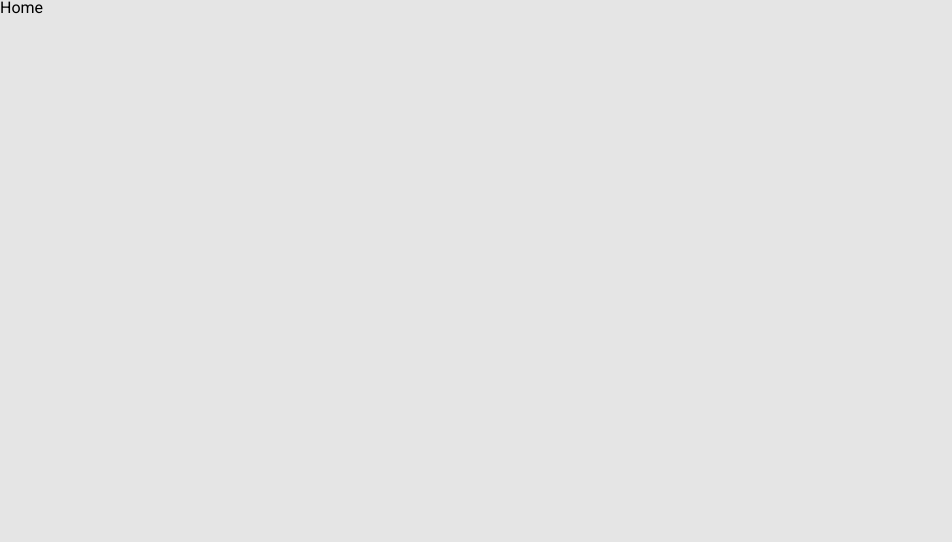
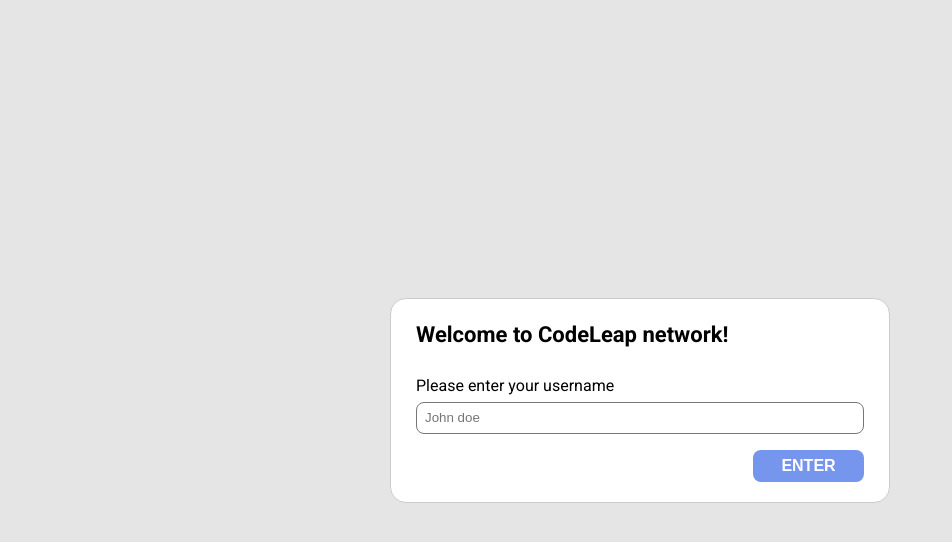
Before and after one commit to Guilherme-NL/network_next, a Next.js app: page / in a window 1280 px wide. Shown: the top 542 px of the page, without its empty margins (0-952 px from the left). Built offline with nearby package versions, Linux system fonts and the light colour scheme.

Commit message:
feat: add signup page

```diff
--- a/package.json
+++ b/package.json
@@ -19,6 +19,7 @@
     "postcss": "8.4.23",
     "react": "18.2.0",
     "react-dom": "18.2.0",
+    "styled-components": "^5.3.10",
     "tailwindcss": "3.3.2",
     "typescript": "5.0.4"
   }
--- /dev/null
+++ b/src/components/StyledButton.tsx
@@ -0,0 +1,29 @@
+import React from "react";
+import styled from "styled-components";
+
+const StyledButton = styled.button`
+  background: #7695ec;
+  border-radius: 8px;
+  height: 32px;
+  width: 111px;
+  border: none;
+  color: #ffffff;
+  font-size: 16px;
+  font-weight: 700;
+  margin: 8px 0 8px 0;
+  float: right;
+  cursor: pointer;
+  transition: background-color 0.2s ease-in-out;
+
+  &:hover {
+    background-color: #1d3f8c;
+  }
+`;
+
+interface ButtonProps extends React.ButtonHTMLAttributes<HTMLButtonElement> {}
+
+const Button: React.FC<ButtonProps> = (props) => {
+  return <StyledButton {...props} />;
+};
+
+export default Button;
--- /dev/null
+++ b/src/components/StyledInput.tsx
@@ -0,0 +1,19 @@
+import React from "react";
+import styled from "styled-components";
+
+const StyledInput = styled.input`
+  height: 32px;
+  width: 100%;
+  background: #ffffff;
+  border: 1px solid #777777;
+  border-radius: 8px;
+  margin: 8px 0 8px 0;
+  padding: 8px;
+`;
+interface InputProps extends React.HTMLProps<HTMLInputElement> {}
+
+const Input: React.FC<InputProps> = (props) => {
+  return <StyledInput {...props} />;
+};
+
+export default Input;
--- a/src/pages/index.tsx
+++ b/src/pages/index.tsx
@@ -1,3 +1,45 @@
+import styled from "styled-components";
+import Input from "@/components/StyledInput";
+import Button from "@/components/StyledButton";
+
+const Container = styled.div`
+  display: flex;
+  justify-content: center;
+  align-items: center;
+  width: 100%;
+  height: 100vh;
+`;
+
+const NameBox = styled.div`
+  width: 500px;
+  height: 205px;
+  background-color: #ffffff;
+  border: 1px solid #cccccc;
+  border-radius: 16px;
+  padding: 25px;
+
+  h1 {
+    font-size: 22px;
+    font-weight: 700;
+  }
+
+  p {
+    font-size: 16px;
+    font-weight: 400;
+  }
+`;
+
 export default function Home() {
-  return <p>Home</p>;
+  return (
+    <Container>
+      <NameBox>
+        <h1>Welcome to CodeLeap network!</h1>
+        <br />
+        <br />
+        <p>Please enter your username</p>
+        <Input placeholder="John doe" />
+        <Button>ENTER</Button>
+      </NameBox>
+    </Container>
+  );
 }
--- /dev/null
+++ b/src/pages/network.tsx
@@ -0,0 +1,35 @@
+import styled from "styled-components";
+import Input from "@/components/StyledInput";
+import Button from "@/components/StyledButton";
+
+const Container = styled.div`
+  display: flex;
+  justify-content: center;
+  width: 100%;
+  height: 100vh;
+`;
+
+const Content = styled.div`
+  width: 800px;
+  background-color: #ffffff;
+`;
+
+const Header = styled.div`
+  height: 80px;
+  width: 100%;
+  background: #7695ec;
+  color: #ffffff;
+  font-size: 22px;
+  font-weight: 700;
+`;
+
+export default function NetworkPage() {
+  return (
+    <Container>
+      <Content>
+        <Header>CodeLeap Network</Header>
+        <p>oi</p>
+      </Content>
+    </Container>
+  );
+}
```
Also changed, not shown: 1 other file (tests, documents, lock files or other folders).
